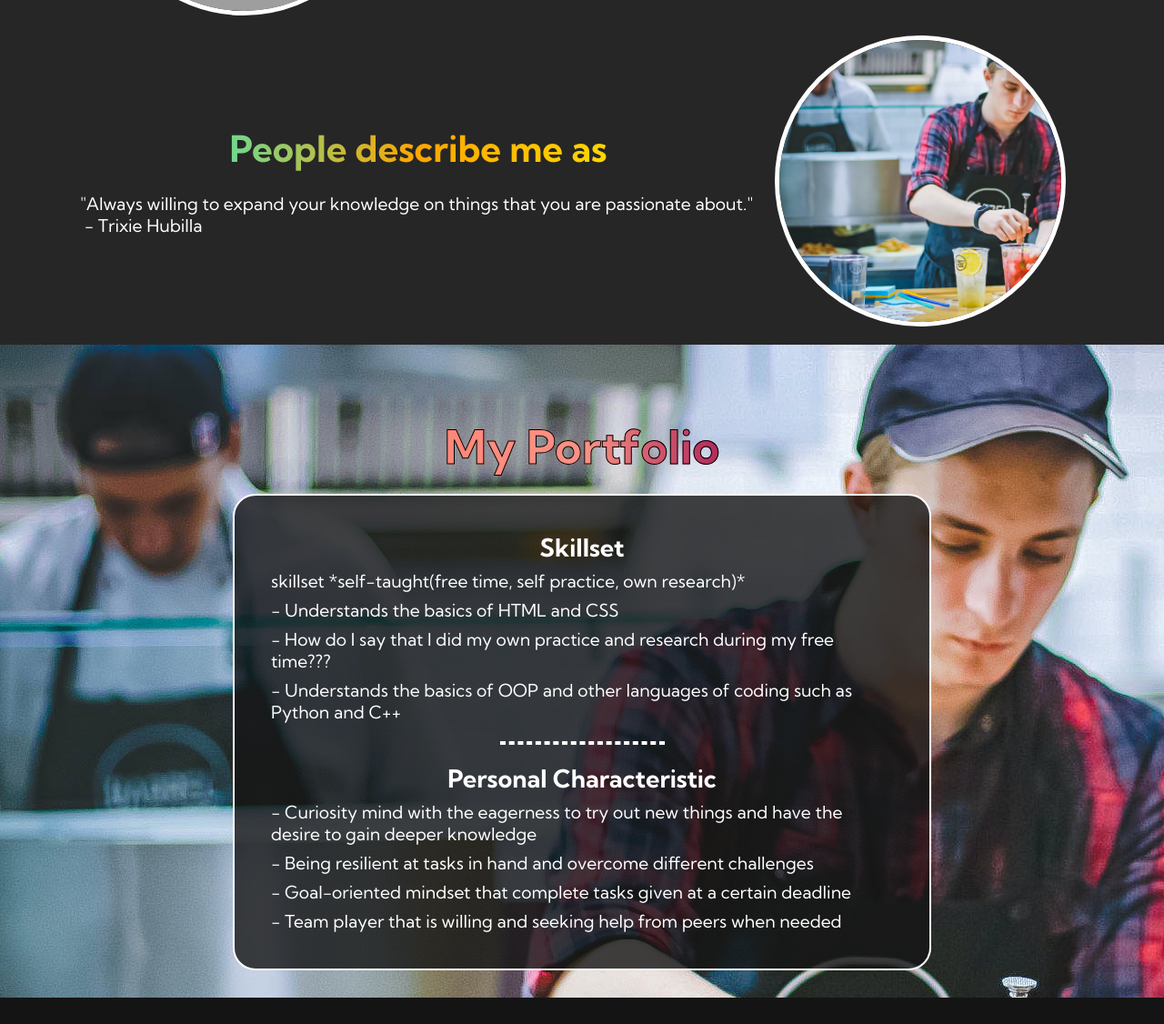
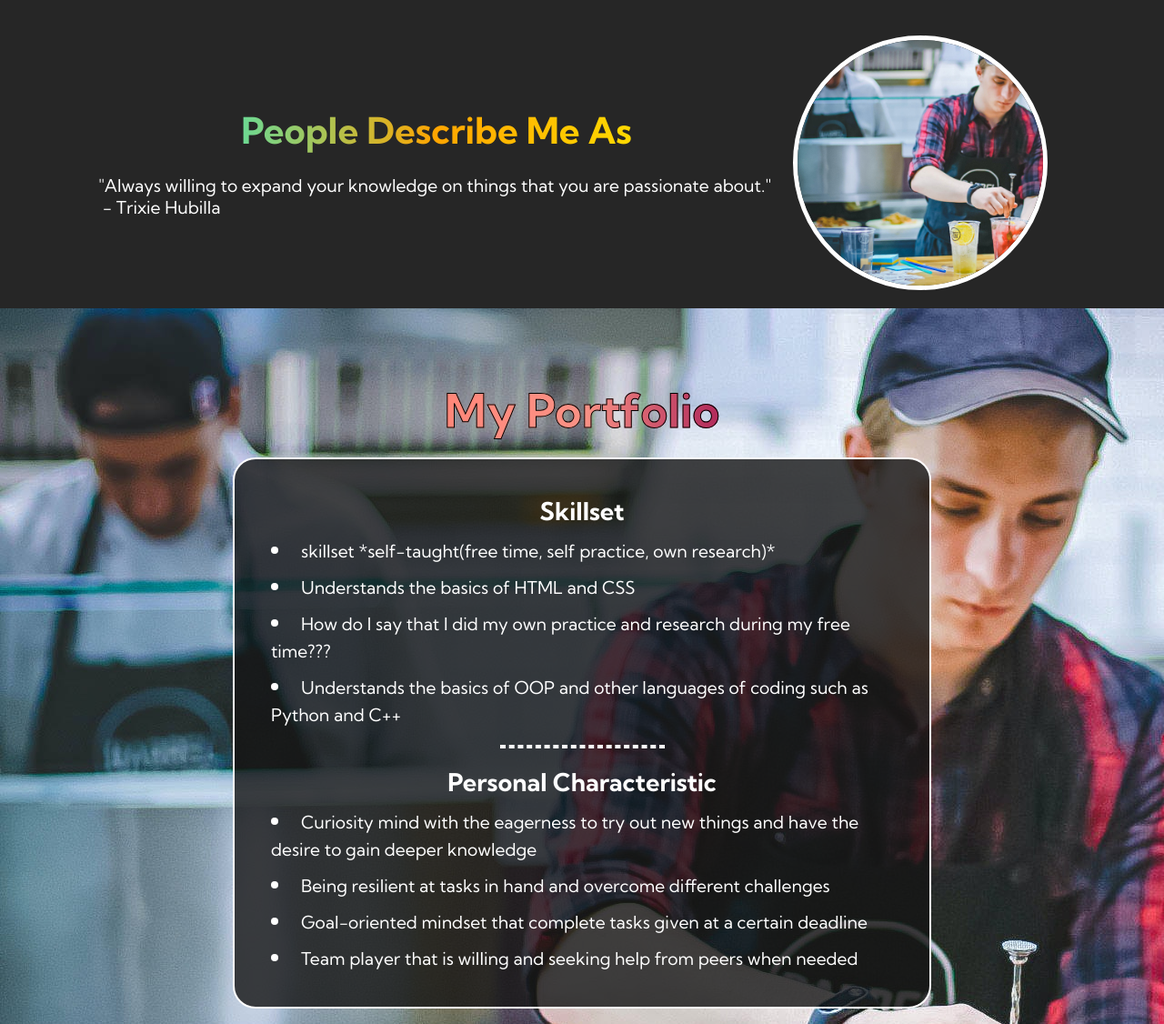
Before and after one commit to RavenAgellon/ravenagellon.github.io, a plain HTML site: page portfolioWebsite/index.html in a window 1280 px wide. Shown: the part 1747-2873 px from the top of the page at 91% size. Drawn offline with Linux system fonts and the light colour scheme; grey boxes are pictures that could not be loaded.

Commit message:
Made small changes to index.html

```diff
--- a/portfolioWebsite/index.html
+++ b/portfolioWebsite/index.html
@@ -1,38 +1,16 @@
 <!--        NOTES      -->
 <!--
-    CAREER:
-        Header "Why Web Developer?"
-            Indicate that your uncle's occupation (Application Elect Engineer) inspired you to pursue similar background
-            During your Secondary school days, you took Computer Science and your FYP was to implement and document a
-            paper-based company (BIKESTOP @ ECP) to electronic based. This led you to confirm your interests in programming,
-            Thus which led me to further pursue to Web Programmer/Developer
+    ABOUT
 
-        Header "Education"
-            Diploma in Computer Engineering, Singpoare Polytechnic (APR 2018 - MAR 2021)
-                Cumulative GPA of 3.0
-                Studied the basics of programming languages such as C++, Java, HTML
-                Learned the fundementals of OOP, and the structures of programming
-                Took an extra elective of Furter Mathematics in Year 3
-                General knowledge of of Computer Engineering (i.e I/O ports, computer memory)
-                Dealt with real-life problems and issues in computer industry
-                Applied CDIO (Create-Design-Implement-Outcome) skills in problem solving
+    PORTFOLIO
+        Skillset:
+            Change to
+             Image
+             Programming Language
+             Rating out of 5
 
-        Header "Past Job Experience"
-            FoodPanda Rider (Part-Time) // (MAR 2020 - JUL 2021)
-            Panasonic Research & Development Center Singapore (Internship) // (SEPT 2020 - FEB 2021)
-            AirAsia Flexi Customer Service Agent (Part-Time), GTRSG Pte Ltd. // (DEC 2017 - JUNE 2020)
-            Subway Service Crew (Part-Time) // (SEPT 2015 - JAN 2016)
-
-        Header "Co-Curricular Activities"
-            Basketball, Junyuan Secondary School (MAR 2014 - JUL 2017)
-                Captain of the basketball school team for 4 years
-                Participated and represented the school team for 4 years
-                Reliable and dependable off and on the court
-            Softball, Singapore Polytechnic (FEB 2018 - MAR 2019)
-                Did self-directed learning to gain knowledge and experience of how Softball game runs
-                Participated and represented the school team for Phoenix 5E Slowpitch 2018
-                Achieved the Outstanding Performance Award for Phoenix 5e Slowpitch 2018
-
+             Languages/rating : HTML(3.5/5) , CSS (3/5) , JS (1/5) , C++ (2.5/5)
+            // Indicate that most of it are self-thought
     CONTACT ME:
         What to include:
             Portrait image of myself
@@ -65,7 +43,7 @@
     <!-- Navbar Section -->
     <nav class="navbar">
         <div class="navbar__container">
-            <a href="/" id="navbar__logo">
+            <a href="https://ravenagellon.github.io/portfolioWebsite/" id="navbar__logo">
                 <i class="fa-solid fa-r"></i>
                 <i class="fa-solid fa-a"></i>
                 &nbsp;| RAVEN
@@ -159,13 +137,13 @@
                 </p>
             </div>
             <div class="about__content">
-                <h2>People describe me as</h2>
+                <h2>People Describe Me As</h2>
                 <p>"Always willing to expand your knowledge on things that you are passionate about."
                     <br>&nbsp;- Trixie Hubilla
                 </p>
             </div>
             <div class="about__img--container">
-                <img src="/images/job.jpg" alt="" id="about__img"> <!-- Change image to picture with friends -->
+                <img src="images/job.jpg" alt="" id="about__img"> <!-- Change image to picture with friends -->
             </div>
         </div>
     </div>
@@ -176,18 +154,21 @@
         <div class="portfolio__container">
             <div class="portfolio__content">
                 <h2>Skillset</h2>
-                <p>skillset *self-taught(free time, self practice, own research)*</p>
-                <p>- Understands the basics of HTML and CSS</p>
-                <p>- How do I say that I did my own practice and research during my free time???</p>
-                <p>- Understands the basics of OOP and other languages of coding such as Python and C++</p>
-            </div>
+                <ul>
+                    <li><span>skillset *self-taught(free time, self practice, own research)*</span></li>
+                    <li><span>Understands the basics of HTML and CSS</span></li>
+                    <li><span>How do I say that I did my own practice and research during my free time???</span></li>
+                    <li><span>Understands the basics of OOP and other languages of coding such as Python and C++</span></li>
+                </div>
             <hr>
             <div class="portfolio__content">
                 <h2>Personal Characteristic</h2>
-                <p>- Curiosity mind with the eagerness to try out new things and have the desire to gain deeper knowledge</p>
-                <p>- Being resilient at tasks in hand and overcome different challenges</p>
-                <p>- Goal-oriented mindset that complete tasks given at a certain deadline</p>
-                <p>- Team player that is willing and seeking help from peers when needed</p>
+                <ul>
+                    <li><span>Curiosity mind with the eagerness to try out new things and have the desire to gain deeper knowledge</span></li>
+                    <li><span>Being resilient at tasks in hand and overcome different challenges</span></li>
+                    <li><span>Goal-oriented mindset that complete tasks given at a certain deadline</span></li>
+                    <li><span>Team player that is willing and seeking help from peers when needed</span></li>
+                </ul>
             </div>
         </div>
     </div>
@@ -198,7 +179,7 @@
         <div class="social__media">
             <div class="social__media--wrap">
                 <div class="footer__logo">
-                    <a href="/" id="footer__logo">
+                    <a href="https://ravenagellon.github.io/portfolioWebsite/" id="footer__logo">
                         <i class="fa-solid fa-r"></i>
                         <i class="fa-solid fa-a"></i>
                         &nbsp;| RAVEN
--- a/portfolioWebsite/styles.css
+++ b/portfolioWebsite/styles.css
@@ -428,8 +428,8 @@
 }
 
 .about__img--container {
-    width: 320px;
-    height: 320px;
+    width: 280px;
+    height: 280px;
     position: relative;
     overflow: hidden;
     margin: 0 20px;
@@ -497,6 +497,16 @@
 .portfolio__content h2 {
     text-align: center;
     font-size: 1.7rem;
+}
+
+.portfolio__content li {
+    list-style-position: inside;
+    font-size: 1.5rem;
+    margin-top: 10px;
+}
+
+.portfolio__content li span {
+    font-size: 1.2rem;
 }
 
 .portfolio__container hr {
```
